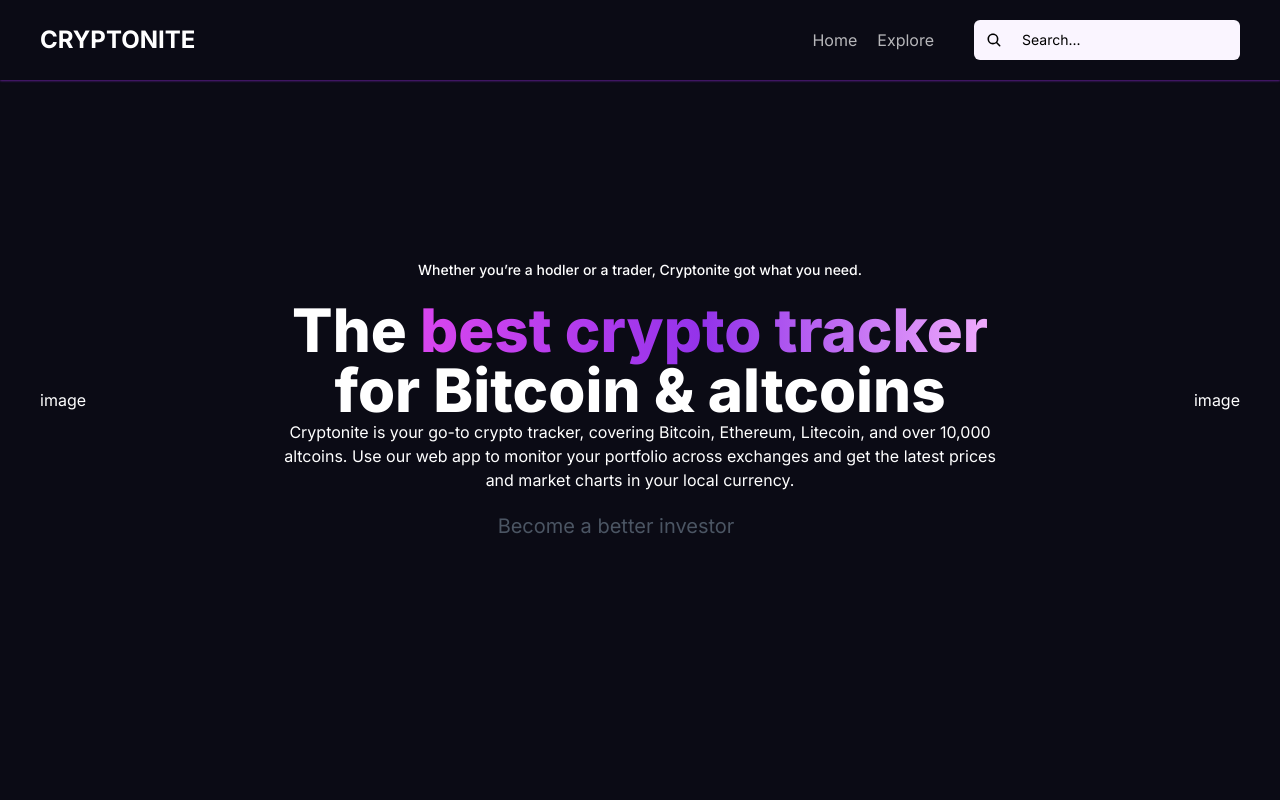
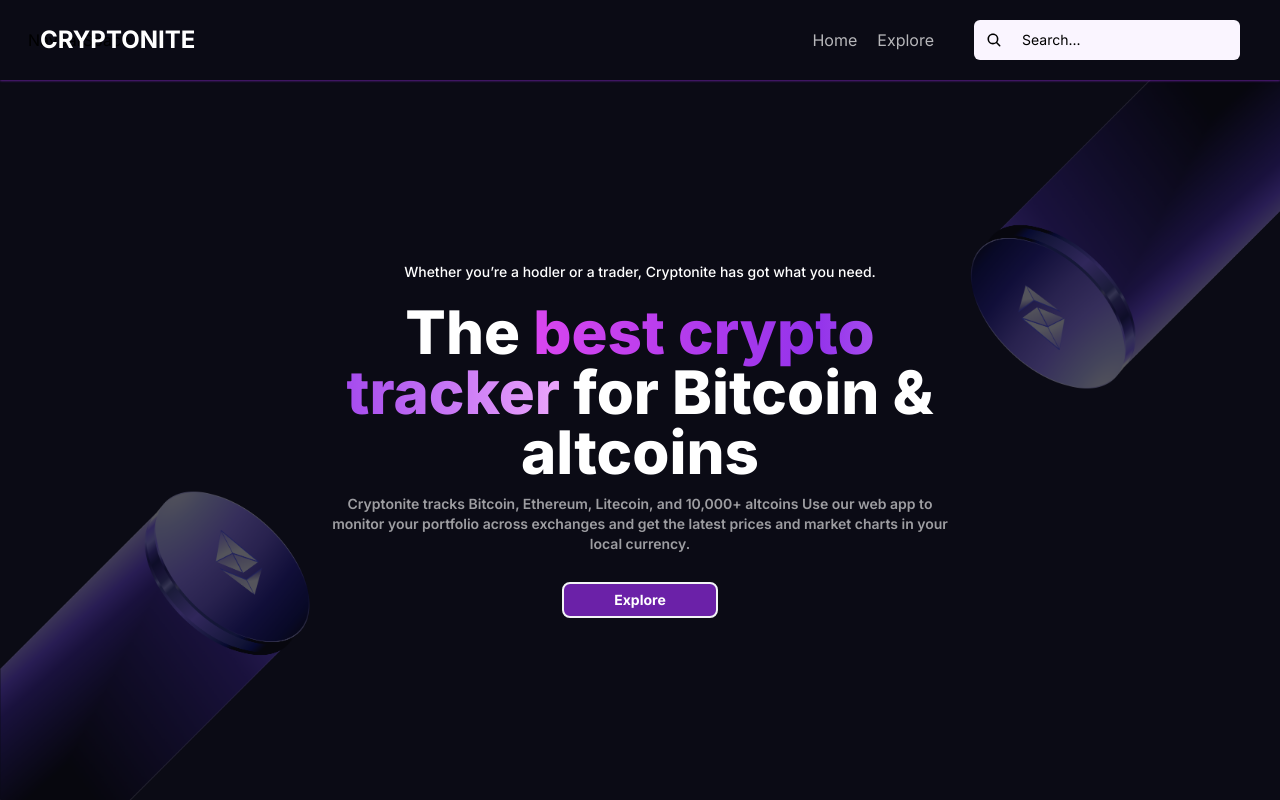
Before and after one commit to Anubhav-Pal/Cryptonite, a Next.js app: page / in a window 1280 px wide. Built offline with nearby package versions, Linux system fonts and the light colour scheme.

Commit message:
main: Add Hero section

```diff
--- a/src/app/page.tsx
+++ b/src/app/page.tsx
@@ -4,7 +4,7 @@ import React from "react";
 const HomePage = () => {
   return (
     <div className="flex flex-col bg-[#0B0B15] h-full w-full overflow-y-auto">
-      {/* <NavbarSpace /> */}
+      <NavbarSpace />
       <Navbar />
       <HeroSection />
     </div>
--- /dev/null
+++ b/src/components/button/index.tsx
@@ -0,0 +1,9 @@
+import React from 'react'
+
+const Button = () => {
+  return (
+    <div>Button</div>
+  )
+}
+
+export default Button
--- a/src/components/hero-section/index.tsx
+++ b/src/components/hero-section/index.tsx
@@ -1,26 +1,48 @@
 import React from "react";
+import heroLeft from "../../../public/assets/images/hero-section/hero-left.png";
+import heroRight from "../../../public/assets/images/hero-section/hero-right.png";
+import Image from "next/image";
+import Link from "next/link";
 
 const HeroSection = () => {
   return (
-    <div className="text-white h-screen w-full px-10 flex items-center justify-between">
-      <div>image</div>
-      <div className="flex flex-col text-center w-3/5">
+    <div className="text-white h-[90vh] w-full flex items-center justify-between">
+      <div className="h-full flex items-end">
+        <Image
+          src={heroLeft}
+          width={400}
+          className="opacity-30"
+          alt="crypto-left"
+        />
+      </div>
+      <div className="flex flex-col items-center text-center w-3/5">
         <div className="text-sm font-medium">
-          Whether you’re a hodler or a trader, Cryptonite got what you need.
+          Whether you’re a hodler or a trader, Cryptonite has got what you need.
         </div>
         <div className="head_text text-white">
           The <span className="purple_gradient ">best crypto tracker </span>
           for Bitcoin & altcoins
         </div>
-        <div className="">
-          Cryptonite is your go-to crypto tracker, covering Bitcoin, Ethereum,
-          Litecoin, and over 10,000 altcoins. Use our web app to monitor your
-          portfolio across exchanges and get the latest prices and market charts
-          in your local currency.
+        <div className=" my-3 text-sm opacity-60 font-semibold">
+          Cryptonite tracks Bitcoin, Ethereum, Litecoin, and 10,000+ altcoins
+          Use our web app to monitor your portfolio across exchanges and get the
+          latest prices and market charts in your local currency.
         </div>
-        <div className="desc">Become a better investor</div>
+        <Link
+          href="/explore"
+          className="w-full flex items-center justify-center mt-4"
+        >
+          <button className="purple_btn font-bold  w-1/4 ">Explore</button>
+        </Link>
       </div>
-      <div>image</div>
+      <div className="h-full flex items-start">
+        <Image
+          src={heroRight}
+          width={400}
+          className="opacity-30"
+          alt="crypto-right"
+        />
+      </div>
     </div>
   );
 };
--- a/styles/globals.css
+++ b/styles/globals.css
@@ -1,3 +1,5 @@
+@import url("https://fonts.googleapis.com/css2?family=Inter:wght@100;200;300;400;500;600;700;800;900&display=swap");
+
 @tailwind base;
 @tailwind components;
 @tailwind utilities;
@@ -20,3 +22,11 @@
 .desc {
   @apply mt-5 text-lg text-gray-600 sm:text-xl max-w-2xl;
 }
+
+.purple_btn {
+  @apply rounded-lg border  border-2 border-gray-100 bg-purple-800 py-1.5 px-5 text-white transition-all hover:bg-white hover:text-purple-800 text-center text-sm flex items-center justify-center ease-in-out duration-500;
+}
+
+.outline_btn {
+  @apply rounded-full border border-black bg-transparent py-1.5 px-5 text-black transition-all hover:bg-black hover:text-white text-center text-sm  flex items-center justify-center ease-in-out duration-300;
+}
```
Also changed, not shown: public/assets/images/hero-section/hero-left.png (added), public/assets/images/hero-section/hero-right.png (added).
